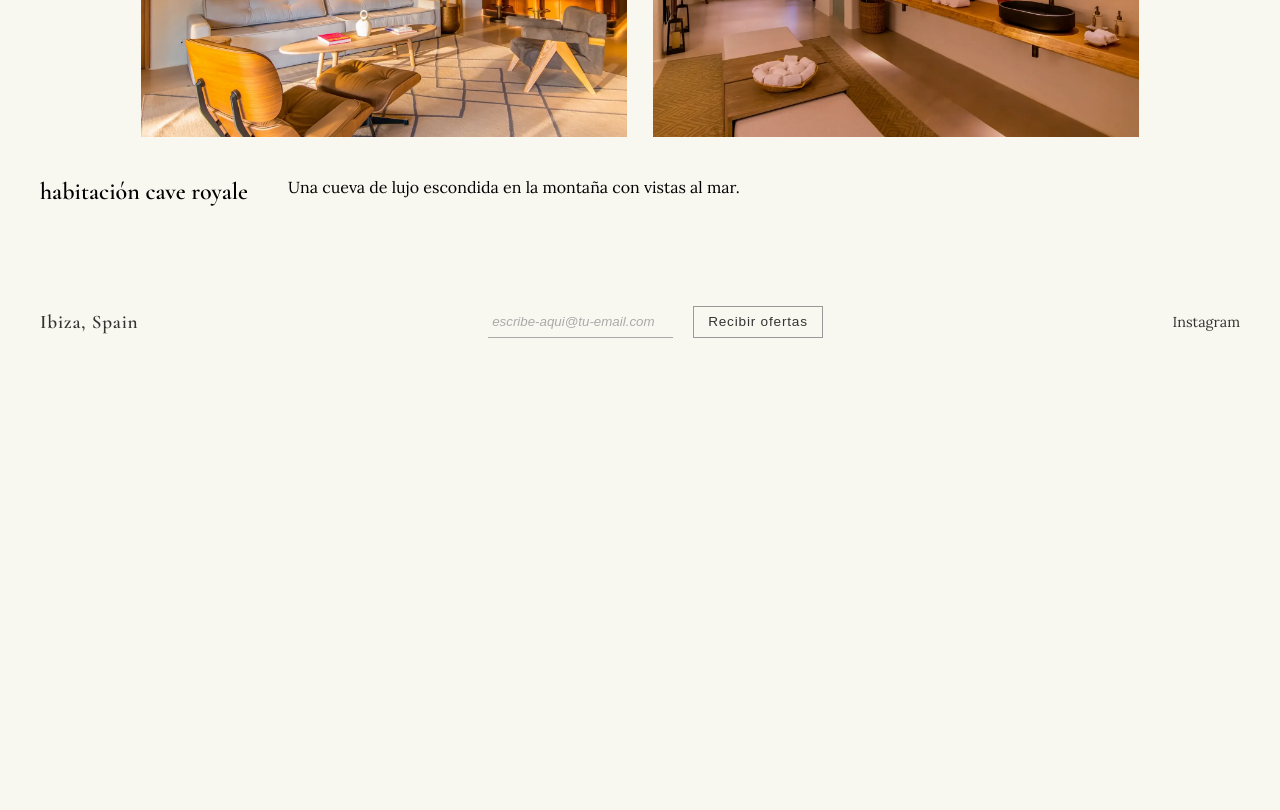
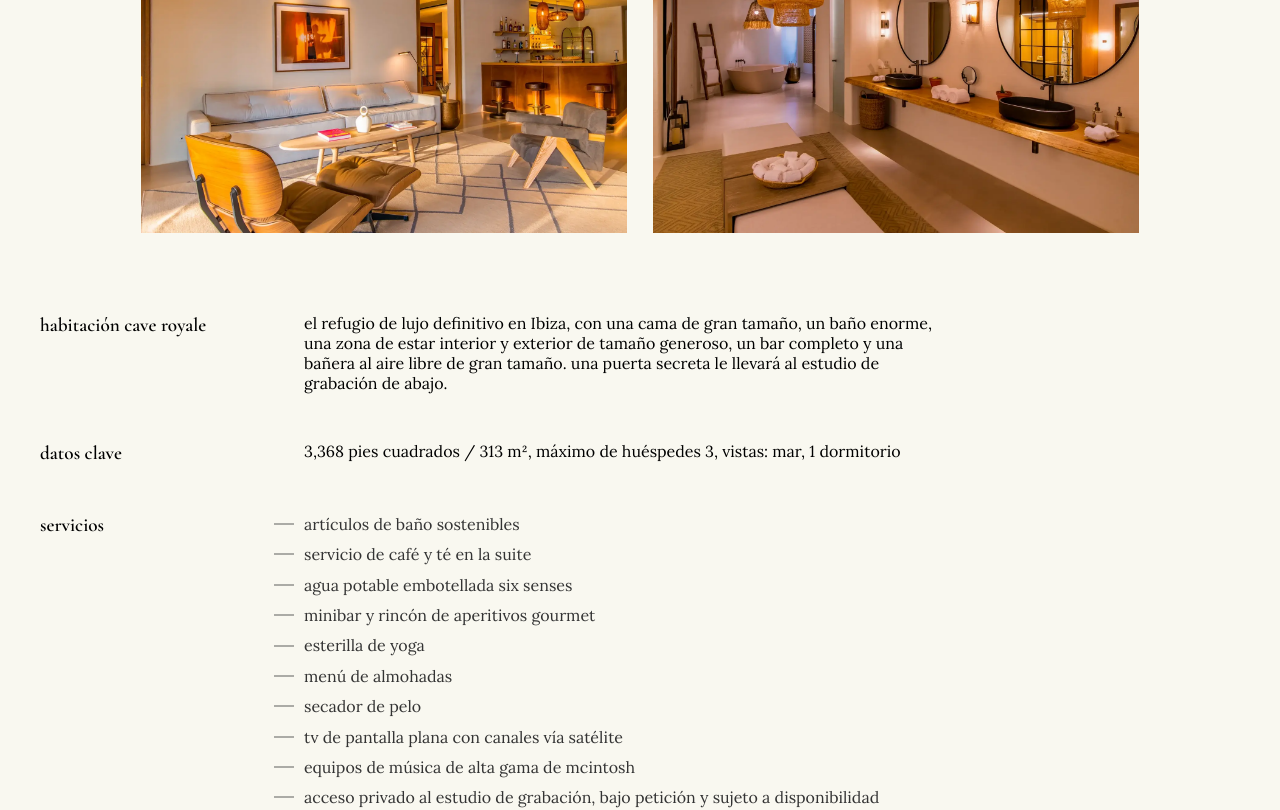
Before and after one commit to JaumeEsquerdo/proyecto-hotel-six-senses, a React (Vite) app in the folder proyecto-hotel/: page /habitaciones/cave-royale in a window 1280 px wide. Shown: the part 300-1110 px from the top of the page. Before the commit the page ends 800 px from the top, so only its background shows below. Built offline with nearby package versions, Linux system fonts and the light colour scheme.

Commit message:
update css habitaciones

```diff
--- a/proyecto-hotel/src/components/Header.jsx
+++ b/proyecto-hotel/src/components/Header.jsx
@@ -16,7 +16,7 @@ const Header = () => {
                 <h2 className="Header-title--h2 Header-secundario"><i>Ibiza</i></h2>
             </Link>
 
-            <h3 className='Header-title--h3'>{headerTitle}</h3>
+            <Link to={`/${headerTitle}`}><h3 className='Header-title--h3'>{headerTitle}</h3></Link>
 
 
             <GeneralNav />
--- a/proyecto-hotel/src/css/habitaciones.css
+++ b/proyecto-hotel/src/css/habitaciones.css
@@ -17,7 +17,8 @@
     grid-column: 1;
     align-items: start;
     text-align: left;
-    margin-top: 1rem; /* simular efecto asimetria layout masonry */
+    margin-top: 1rem;
+    /* simular efecto asimetria layout masonry */
 
 }
 
@@ -25,7 +26,8 @@
     grid-column: 2;
     align-items: end;
     text-align: right;
-    margin-top: 10rem; /* simular efecto asimetria layout masonry */
+    margin-top: 10rem;
+    /* simular efecto asimetria layout masonry */
 }
 
 .Image-container {
@@ -79,12 +81,19 @@
 .Gallery-item.wide .Image-container {
     aspect-ratio: 16/9;
 }
-.Image-legend{
+
+.Image-legend {
     color: #333;
 }
 
 /* css habitacion individual detalles */
-.HabitacionDetalle-images{
+.HabitacionDetalle {
+    display: flex;
+    flex-direction: column;
+    margin-top: 6rem;
+}
+
+.HabitacionDetalle-images {
     display: flex;
     justify-content: center;
     align-items: center;
@@ -92,20 +101,69 @@
 
 }
 
-.HabitacionDetalle-image{
+.HabitacionDetalle-image {
     width: 38%;
     object-fit: cover;
     aspect-ratio: 4/3;
 }
 
-.HabitacionDetalle-caracteristicas{
+/* grid de habitaciones */
+
+.HabitacionDetalle-caracteristicas {
     display: flex;
     justify-content: flex-start;
-    padding: 40px;
+    padding: 80px 40px;
 }
 
-.HabitacionDetalle-textos{
+.HabitacionDetalle-textos {
+    display: grid;
+    grid-template-columns: 200px 1fr;
+    /* título y contenido */
+    grid-row-gap: 3rem;
+    column-gap: 4rem;
+    max-width: 900px;
+    width: 100%;
+    align-items: start;
+}
+
+.HabitacionDetalle-detalle {
+    display: contents;
+    /* esto hace q el contenido (dos cosas) se comporte como dos columnas, desaparece del DOM el div para q vaya bien el layout */
+
+}
+
+.HabitacionDetalle-titulo {
+    font-size: 1.2rem;
+
+}
+
+/* estilos  listas */
+
+.HabitacionDetalle-ul {
+    list-style: none;
+    padding: 0;
+    margin: 0;
     display: flex;
-    gap: 40px;
-    max-width: 1200px;
+    flex-direction: column;
+    gap: 0.5rem;
+    font-size: 1rem;
+    color: #333;
 }
+
+.HabitacionDetalle-li {
+    position: relative;
+    line-height: 1.4;
+    font-weight: 400;
+}
+
+.HabitacionDetalle-li::before {
+    content: '';
+    position: absolute;
+    top: 50%;
+    left: -30px;
+    transform: translateY(-50%);
+    width: 20px;
+    height: 1px;
+    background-color: #5e615f;
+
+}
--- a/proyecto-hotel/src/css/header.css
+++ b/proyecto-hotel/src/css/header.css
@@ -15,6 +15,7 @@
 
 .Header-title--h3{
     font-size: 1.2rem;
+    color: #333;
 }
 
 .Header-principal{
--- a/proyecto-hotel/src/data/habitaciones.js
+++ b/proyecto-hotel/src/data/habitaciones.js
@@ -2,7 +2,14 @@ export const habitaciones = [
     {
         id: 'cave-royale',
         name: 'habitación cave royale',
-        description: 'Una cueva de lujo escondida en la montaña con vistas al mar.',
+        description: 'el refugio de lujo definitivo en Ibiza, con una cama de gran tamaño, un baño enorme, una zona de estar interior y exterior de tamaño generoso, un bar completo y una bañera al aire libre de gran tamaño. una puerta secreta le llevará al estudio de grabación de abajo.',
+
+        servicios:['artículos de baño sostenibles', 'servicio de café y té en la suite', 'agua potable embotellada six senses',
+            'minibar y rincón de aperitivos gourmet', 'esterilla de yoga', 'menú de almohadas', 'secador de pelo', 'tv de pantalla plana con canales vía satélite',
+            'equipos de música de alta gama de mcintosh', 'acceso privado al estudio de grabación, bajo petición y sujeto a disponibilidad'
+        ],
+
+        datos: '3,368 pies cuadrados / 313 m², máximo de huéspedes 3, vistas: mar, 1 dormitorio',
         default:
             '/imgs/habitaciones/cave-royal.webp',
         hover
@@ -11,10 +18,17 @@ export const habitaciones = [
         ,
         size: 'tall'
     },
+
     {
-        id: 'royale',
-        name: 'habitación royale',
-        description: 'Espacios amplios, tonos neutros y una terraza privada.',
+        id: 'deluxe',
+        name: 'habitación deluxe',
+        description: 'el alojamiento íntimo definitivo en Ibiza, que ofrece amplias vistas panorámicas al mar desde la gran terraza de la azotea.',
+        servicios: ['artículos de baño sostenibles', 'servicio de café y té en la suite', 'agua potable embotellada six senses',
+'minibar y rincón de aperitivos gourmet', 'caja fuerte personal', 'esterilla de yoga', 'menú de almohadas',
+'secador de pelo', 'tv de pantalla plana con canales vía satélite', 'altavoz bluetooth'
+
+        ],
+        datos: '474 pies cuadrados / 44 m², máximo de huéspedes 2, vistas: parciales al mar, 1 dormitorio',
         default:
             '/imgs/habitaciones/hab-deluxe-2.webp',
         hover:
@@ -22,10 +36,16 @@ export const habitaciones = [
         ,
         size: 'wide'
     },
+
     {
         id: 'sea-scape-room',
         name: 'habitación sea scape room',
-        description: 'Ideal para ver el atardecer desde la cama.',
+        description: 'ubicada al borde del océano, esta espaciosa y elegante suite de un dormitorio es ideal para marineros, sirenas, tritones y amantes del sol por igual.',
+        servicios: ['artículos de baño sostenibles', 'servicio de café y té en la suite', 'agua potable embotellada six senses',
+'minibar y rincón de aperitivos gourmet', 'caja fuerte personal', 'esterilla de yoga', 'menú de almohadas',
+'secador de pelo', 'tv de pantalla plana con canales vía satélite', 'altavoz bluetooth'
+],
+        datos: '1,409 pies cuadrados / 131 m², máximo de huéspedes 3, vistas: mar, 1 dormitorio',
         default:
             '/imgs/habitaciones/sea-scape-room.webp',
         hover:
@@ -33,10 +53,16 @@ export const habitaciones = [
         ,
         size: 'medium'
     },
+
     {
         id: 'sea-view-junior',
         name: 'habitación sea view junior',
-        description: 'Diseño contemporáneo con vistas panorámicas.',
+        description: 'una espaciosa y elegante junior suite con sala de estar que se abre a una terraza privada con unas gloriosas vistas abiertas al mar.',
+        servicios: ['artículos de baño sostenibles', 'servicio de café y té en la suite', 'agua potable embotellada six senses',
+'minibar y rincón de aperitivos gourmet', 'caja fuerte personal', 'esterilla de yoga', 'menú de almohadas',
+'secador de pelo', 'tv de pantalla plana con canales vía satélite', 'altavoz bluetooth'
+],
+        datos: '828 pies cuadrados / 77 m², máximo de huéspedes 2, vistas: mar, 1 dormitorio',
         default:
             '/imgs/habitaciones/sea-view-junior-2.webp',
         hover:
@@ -44,10 +70,17 @@ export const habitaciones = [
         ,
         size: 'tall'
     },
+
     {
         id: 'ten-mansion',
         name: 'habitación ten mansion',
-        description: 'Elegancia, privacidad y acceso directo a piscina.',
+        description: 'despierte con unas vistas al mar que revitalizan el alma y con infinitas posibilidades en nuestra ten bedroom Mansion en Ibiza. déjese llevar por el sueño con la máxima comodidad y privacidad.',
+        servicios: ['traslado gratuito al aeropuerto de ida y vuelta', 'artículos de baño sostenibles', 'servicio de café y té en la suite',
+'agua potable embotellada six senses', 'minibar y rincón de aperitivos gourmet', 'caja fuerte personal',
+'esterilla de yoga', 'menú de almohadas', 'secador de pelo', 'tv de pantalla plana con canales vía satélite',
+'sistema de entretenimiento, altavoz bluetooth', 'wifi', 'cargador de coche eléctrico', 'garaje privado para dos coches'
+],
+        datos: '21,840 pies cuadrados / 2,029 m², máximo de huéspedes 20, vistas: mar, 10 dormitorios',
         default:
             '/imgs/habitaciones/ten-mansion-2.webp',
         hover:
@@ -55,10 +88,16 @@ export const habitaciones = [
         ,
         size: 'wide'
     },
+
     {
         id: 'xarraca-room',
         name: 'habitación xarraca room',
-        description: 'Encanto mediterráneo con jardín privado.',
+        description: 'en un enclave orgulloso, alto y apartado en la parte superior del studio wing del resort vacacional Six Senses Ibiza, la espaciosa sala de estar y los dos dormitorios separados comparten una amplia terraza con vistas al mar.',
+        servicios: ['artículos de baño sostenibles', 'servicio de café y té en la suite', 'agua potable embotellada six senses',
+'minibar y rincón de aperitivos gourmet', 'caja fuerte personal', 'esterilla de yoga', 'menú de almohadas',
+'secador de pelo', 'tv de pantalla plana con canales vía satélite', 'altavoz bluetooth'
+],
+        datos: '2,744 pies cuadrados / 255 m², máximo de huéspedes 5, vistas: mar, 2 dormitorios',
         default:
             '/imgs/habitaciones/xarraca-room-2.webp',
         hover:
--- a/proyecto-hotel/src/pages/HabitacionDetalle.jsx
+++ b/proyecto-hotel/src/pages/HabitacionDetalle.jsx
@@ -16,10 +16,30 @@ const HabitacionDetalles = () => {
                 <img className="HabitacionDetalle-image" src={habitacion.default} alt={`${habitacion.name} `} />
                 <img className="HabitacionDetalle-image" src={habitacion.hover} alt={`${habitacion.name} `} />
             </div>
+
+
             <div className="HabitacionDetalle-caracteristicas">
                 <div className="HabitacionDetalle-textos">
-                    <h2 className="HabitacionDetalle-h2">{habitacion.name}</h2>
-                    <p>{habitacion.description}</p>
+
+                    <div className="HabitacionDetalle-detalle">
+                        <h2 className="HabitacionDetalle-titulo">{habitacion.name}</h2>
+                        <p>{habitacion.description}</p>
+                    </div>
+
+                    <div className="HabitacionDetalle-detalle">
+                        <h3 className="HabitacionDetalle-titulo">datos clave</h3>
+                        <p>{habitacion.datos}</p>
+                    </div>
+
+                    <div className="HabitacionDetalle-detalle">
+                        <h3 className="HabitacionDetalle-titulo">servicios</h3>
+                        <ul className="HabitacionDetalle-ul">
+                            {habitacion.servicios.map((serv, i) => (
+                                <li key={i} className="HabitacionDetalle-li">{serv}</li>
+                            ))}
+                        </ul>
+                    </div>
+
                 </div>
             </div>
 
```
